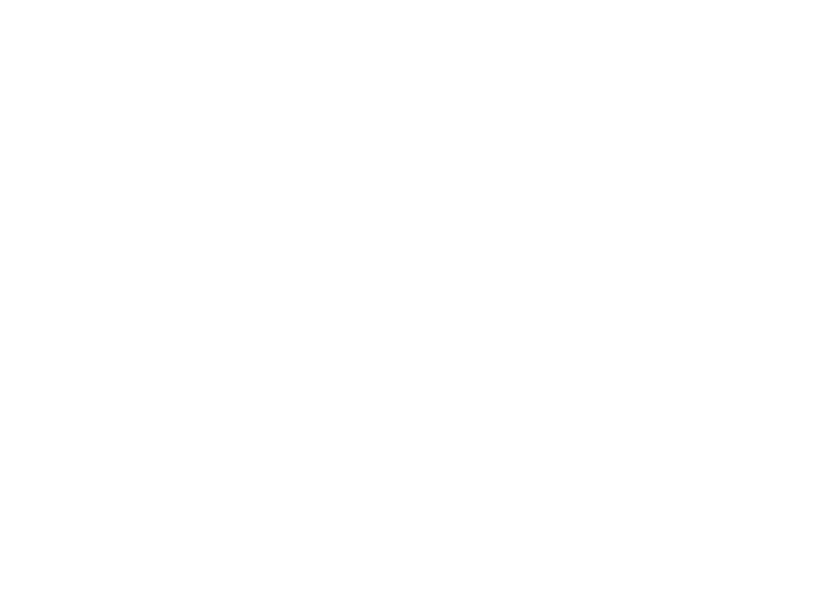
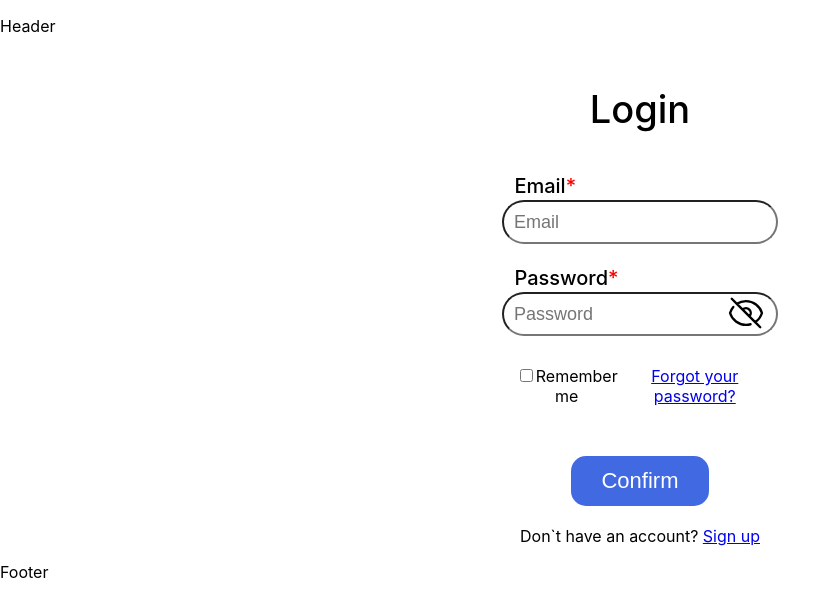
Before and after one commit to YarikShaman/AVPZ, a React (Create React App) app in the folder avpz/: page /login in a window 1280 px wide. Before the commit this address had no page. Shown: the top 616 px of the page, without its empty margins (0-840 px from the left). Built offline with nearby package versions, Linux system fonts and the light colour scheme; the HTML template or start-up script is replaced by a standard one.

Commit message:
feat(login): visual done

```diff
--- a/avpz/src/App.tsx
+++ b/avpz/src/App.tsx
@@ -4,12 +4,14 @@
 import {Routes, Route} from "react-router-dom";
 import MainPage from "./Pages/MainPage";
 import Registration from "./Pages/Registration";
+import Login from "./Pages/Login";
 
 function App() {
     return (
         <Routes>
             <Route path="/" element={<MainPage />}/>
             <Route path="/signup" element={<Registration />}/>
+            <Route path="/login" element={<Login />}/>
         </Routes>
     );
 }
--- /dev/null
+++ b/avpz/src/Pages/Login.tsx
@@ -0,0 +1,159 @@
+import {useState} from "react";
+import {CheckPassword} from "../Utilities/CheckPassword";
+import "../Styles/Registration.css"
+import axios from "axios";
+import {useNavigate} from "react-router-dom"
+function Login() {
+    const [email, setEmail] = useState("");
+    const [password, setPassword] = useState("");
+    const [showPassword, setShowPassword] = useState(false);
+    const [errorEmail, setErrorEmail] = useState("");
+    const [errorPassword, setErrorPassword] = useState("");
+    const [errorServer, setErrorServer] = useState('');
+    const nav = useNavigate()
+    function LoginConfirming(
+        email: string,
+        password: string) {
+        axios.post("", {
+
+        }).then(resp => {
+            localStorage["jwt"] = resp.data.jwt;
+            axios.get("", {headers: {Authorization: "Bearer " + resp.data.jwt}})
+                .then(resp=>{
+                    nav("../ver")
+                })
+                .catch(err=>{
+                    switch (err.response.status) {
+                        case 417:
+                            setErrorEmail("Email_not_available");
+                            break;
+                        case 500:
+                            setErrorServer("Account_created_without_verification");
+                            break;
+                    }
+                })
+        }).catch(err => {
+            switch (err.response.status) {
+                case 400:
+                    setErrorServer("Bad_data_validation_error");
+                    break;
+                case 409:
+                    setErrorEmail("Account_already_exists");
+                    break;
+                case 500:
+                    setErrorServer("Server_do_not_response");
+                    break;
+            }
+        });
+    }
+
+    return (
+        <body>
+        <p>Header</p>
+        <div>
+            <div className={"name"}>
+                <label>Login </label>
+            </div>
+            <form className="form" action="#" method="POST" onSubmit={(e) => {
+                e.preventDefault();
+                LoginConfirming(email, password)
+            }}>
+                <div className={"block"}>
+                    <div className={"label"}>
+                        <label htmlFor="email">
+                            Email
+                        </label>
+                        <label style={{color: "red"}}>*</label>
+                    </div>
+                    <input onChange={(e) => {
+                        setEmail(e.target.value)
+                        if (!RegExp("^[\\w\\.-]+@[\\w\\.-]+\\.[\\w\\.-]+$").test(e.target.value)) {
+                            setErrorEmail("Incorrect Email");
+                        } else
+                            setErrorEmail("")
+                    }}
+                           value={email}
+                           placeholder={"Email"}
+                           className={"input"}
+                           id="email"
+                           name="email"
+                           type="email"
+                           autoComplete="email"
+                           required
+                    />
+                    <div style={{color: "red"}}>{errorEmail}</div>
+                </div>
+
+                <div className={"block"}>
+                    <div className={"label"}>
+                        <label htmlFor="password">
+                            Password
+                        </label>
+                        <label style={{color: "red"}}>*</label>
+                    </div>
+                    <div>
+                        <input
+                            className={"input password"}
+                            onChange={(e) => {
+                                setPassword(e.target.value)
+                            }}
+                            value={password}
+                            placeholder={"Password"}
+                            id="password"
+                            name="password"
+                            type={showPassword ? 'text' : 'password'}
+                            autoComplete="current-password"
+                            required
+                        />
+                        <button
+                            className={"buttonShow"}
+                            onClick={(e) => {
+                                e.preventDefault();
+                                setShowPassword(!showPassword)
+                            }}>
+                            {showPassword ?
+                                <svg xmlns="http://www.w3.org/2000/svg" fill="none" viewBox="0 0 24 24"
+                                     strokeWidth="1.5"
+                                     stroke="black" className=" w-6 h-6">
+                                    <path strokeLinecap="round" strokeLinejoin="round"
+                                          d="M2.036 12.322a1.012 1.012 0 010-.639C3.423 7.51 7.36 4.5 12 4.5c4.638 0 8.573 3.007 9.963 7.178.07.207.07.431 0 .639C20.577 16.49 16.64 19.5 12 19.5c-4.638 0-8.573-3.007-9.963-7.178z"/>
+                                    <path strokeLinecap="round" strokeLinejoin="round"
+                                          d="M15 12a3 3 0 11-6 0 3 3 0 016 0z"/>
+                                </svg>
+                                : <svg xmlns="http://www.w3.org/2000/svg" fill="none" viewBox="0 0 24 24"
+                                       strokeWidth="1.5" stroke="black" className=" w-6 h-6">
+                                    <path strokeLinecap="round" strokeLinejoin="round"
+                                          d="M3.98 8.223A10.477 10.477 0 001.934 12C3.226 16.338 7.244 19.5 12 19.5c.993 0 1.953-.138 2.863-.395M6.228 6.228A10.45 10.45 0 0112 4.5c4.756 0 8.773 3.162 10.065 7.498a10.523 10.523 0 01-4.293 5.774M6.228 6.228L3 3m3.228 3.228l3.65 3.65m7.894 7.894L21 21m-3.228-3.228l-3.65-3.65m0 0a3 3 0 10-4.243-4.243m4.242 4.242L9.88 9.88"/>
+                                </svg>
+                            }
+                        </button>
+                    </div>
+                    <div  style={{color: "red"}}>{errorPassword}</div>
+                </div>
+                <div className={"lowerDiv"}>
+                    <div className={"rememberMe"}>
+                        <input type={"checkbox"}></input>
+                        <label>Remember me</label>
+                    </div>
+                    <a href={"/recovery"}>
+                        Forgot your password?
+                    </a>
+                </div>
+                <button className={"buttonConfirm"} type="submit">
+                    Confirm
+                </button>
+                <div  style={{color: "red"}}>{errorServer}</div>
+            </form>
+            <div className={"loginRedirect"}>
+                <label>Don`t have an account? </label>
+                <a href={"/signup"}>
+                    Sign up
+                </a>
+            </div>
+        </div>
+        <p>Footer</p>
+        </body>
+    )
+}
+
+export default Login;
--- a/avpz/src/Pages/Registration.tsx
+++ b/avpz/src/Pages/Registration.tsx
@@ -67,7 +67,7 @@
         <p>Header</p>
         <div>
             <div className={"name"}>
-                <label className={"namePart1"}>Sign Up </label>
+                <label >Sign Up </label>
                 <label className={"namePart2"}>Your Company</label>
             </div>
             <form className="form" action="#" method="POST" onSubmit={(e) => {
--- a/avpz/src/Styles/Registration.css
+++ b/avpz/src/Styles/Registration.css
@@ -27,8 +27,6 @@
     border-radius: 100px;
 }
 
-.password{
-}
 .label{
     text-indent: 40%;
     text-align: left;
@@ -55,15 +53,19 @@
     font-size: 38px;
     font-weight: 500;
 }
-.namePart1{
-
-}
 .namePart2{
     color: royalblue;
 }
 .loginRedirect{
-    margin-top: 10px;
+    margin-top: 20px;
     text-align: center;
+}
+.lowerDiv{
+    width: 20%;
+    margin: 20px auto ;
+    display: flex;
+    flex-direction: row;
+    justify-content: space-between;
 }
 @media (orientation: portrait) {
     .input{
```
